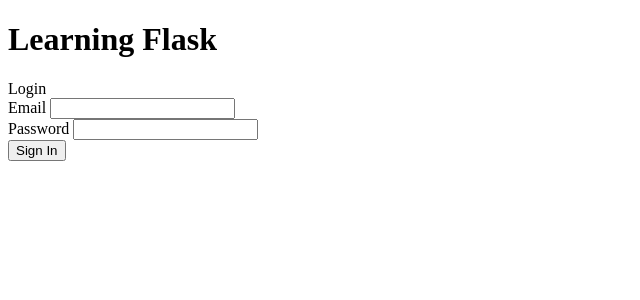
After one commit to k4zz4/learning-flask, a Flask app: page /login in a window 1280 px wide. The commit adds this page. Shown: the top 300 px of the page, without its empty margins (0-640 px from the left). Run offline with Flask 2, Linux system fonts and the light colour scheme; some libraries are stand-ins or nearby versions.

```diff
--- a/forms.py
+++ b/forms.py
@@ -9,3 +9,13 @@
 	email = StringField('Email', validators=[DataRequired('Please enter your email'), Email('Invalid Email')])
 	password = PasswordField('Password', validators=[DataRequired('Please enter your password'), Length(min=6, message="Password must be 6 characters") ])
 	submit = SubmitField('Sign up')
+
+class LoginForm(Form):
+	"""docstring for LoginForm"""
+	email = StringField('Email', validators=[DataRequired("Please enter your email address."), Email("Please enter mail in valid format")])
+	password = PasswordField('Password', validators=[DataRequired("Please enter a password.")])
+	submit = SubmitField("Sign In")
+
+class AddressForm(Form):
+	address = StringField('Address', validators=[DataRequired("Please enter an address")])
+	submit = SubmitField("Search")
--- a/routes.py
+++ b/routes.py
@@ -1,10 +1,10 @@
-from flask import Flask, render_template, request
-from models import db, User
-from forms import SignupForm
+from flask import Flask, render_template, request, session, redirect, url_for
+from models import db, User, Place
+from forms import SignupForm, LoginForm, AddressForm
 
 app = Flask(__name__)
 
-app.config['SQLALCHEMY_DATABASE_URI'] = 'postgresql://localhost/learningflask'
+app.config['SQLALCHEMY_DATABASE_URI'] = 'postgresql://amarkazaz:@localhost:5433/learningflask'
 db.init_app(app)
 
 app.secret_key = "development-key"
@@ -19,6 +19,8 @@
 
 @app.route("/signup", methods = ['GET', 'POST'])
 def signup():
+	if 'email' in session:
+		return redirect(url_for('home'))
 	form = SignupForm()
 	if request.method == 'POST':
 		if form.validate() == False:
@@ -27,9 +29,59 @@
 			newuser = User(form.first_name.data, form.last_name.data, form.email.data, form.password.data)
 			db.session.add(newuser)
 			db.session.commit()
-			return "Success!"
+
+			session['email'] = newuser.email
+			return redirect(url_for('home'))
 	elif request.method == 'GET':
 		return render_template("signup.html", form = form)
 
+@app.route("/login", methods = ['GET', 'POST'])
+def login():
+	if 'email' in session:
+		return redirect(url_for('home'))
+	form = LoginForm()
+	if request.method == 'POST':
+		if form.validate() == False:
+			return render_template("login.html", form = form)
+		else:
+			email = form.email.data
+			password = form.password.data
+
+			user = User.query.filter_by(email=email).first()
+			if user is not None and user.check_password(password):
+				session['email'] = form.email.data
+				return redirect(url_for('home'))
+			else:
+				return redirect(url_for('login'))
+	elif request.method == 'GET':
+		return render_template("login.html", form = form)
+@app.route("/logout")
+def logout():
+	session.pop('email', None)
+	return redirect(url_for('index'))
+@app.route("/home")
+def home():
+	if 'email' not in session:
+		return redirect(url_for('login'))
+	form = AddressForm()
+	places=[]
+	my_coordinates = (37.4221, -122.0844)
+	if request.method == 'POST':
+		if form.validate() == False:
+			return render_template("home.html", form = form)
+		else:
+			#get the address
+			address = form.address.data
+
+			#query for places around it
+			p = Place()
+			my_coordinates = p.address_to_latlng(address)
+			places = p.query('address')
+
+			#return those results
+			return render_template('home.html', form = form, my_coordinates=my_coordinates, places=places)
+
+	elif request.method == 'GET':
+		return render_template('home.html', form = form, my_coordinates=my_coordinates, places=places)
 if __name__ == "__main__":
 	app.run(debug=True)
--- a/static/css/main.css
+++ b/static/css/main.css
@@ -0,0 +1,3 @@
+#mapid {
+	    height: 500px;
+}
--- a/templates/index.html
+++ b/templates/index.html
@@ -4,7 +4,7 @@
 		<div class="container">
 			<div class="section-content">
 				<h2>Discover places near you.</h2>
-				<a href="#" class="btn-primary">Sign up</a>
+				<a href="{{ url_for('signup') }}" class="btn-primary">Sign up</a>
 				<a href="{{ url_for('about') }}" class="btn-secondary">Learn more</a>
 			</div>
 			<div class="section-device">
--- a/templates/layout.html
+++ b/templates/layout.html
@@ -3,6 +3,12 @@
 <head>
 	<title></title>
 	<link rel="stylesheet" type="text/css" href="{{ url_for('static', filename='css/main.css') }}">
+	 <link rel="stylesheet" href="https://unpkg.com/leaflet@1.2.0/dist/leaflet.css"
+   integrity="sha512-M2wvCLH6DSRazYeZRIm1JnYyh22purTM+FDB5CsyxtQJYeKq83arPe5wgbNmcFXGqiSH2XR8dT/fJISVA1r/zQ=="
+   crossorigin=""/>
+   <script src="https://unpkg.com/leaflet@1.2.0/dist/leaflet.js"
+   integrity="sha512-lInM/apFSqyy1o6s89K4iQUKg6ppXEgsVxT35HbzUupEVRh2Eu9Wdl4tHj7dZO0s1uvplcYGmt3498TtHq+log=="
+   crossorigin=""></script>
 </head>
 <body>
 	<header>
--- /dev/null
+++ b/templates/login.html
@@ -0,0 +1,30 @@
+{% extends "layout.html" %}
+
+{% block content %}
+	<main class="container signup-section">
+		<div class = "section-content"
+		<h2>Login</h2>
+		<form method="POST" action="/login">
+			{{ form.hidden_tag() }}
+			<div class="form-group">
+				{{ form.email.label }}
+				{% if form.email.errors %}
+					{% for error in form.email.errors %}
+						<p class="error-message">{{ error }}</p>
+					{% endfor %}
+				{% endif %}
+				{{ form.email }}
+			</div>
+			<div class="form-group">
+				{{ form.password.label }}
+				{% if form.password.errors %}
+					{% for error in form.password.errors %}
+						<p class="error-message">{{ error }}</p>
+					{% endfor %}
+				{% endif %}
+				{{ form.password }}
+			</div>
+			{{ form.submit(class="btn-primary") }}
+		</form>
+	</main>
+{% endblock %}
```
Also changed, not shown: models.py (+50 -0 lines), templates/home.html (added, +50 -0 lines).
